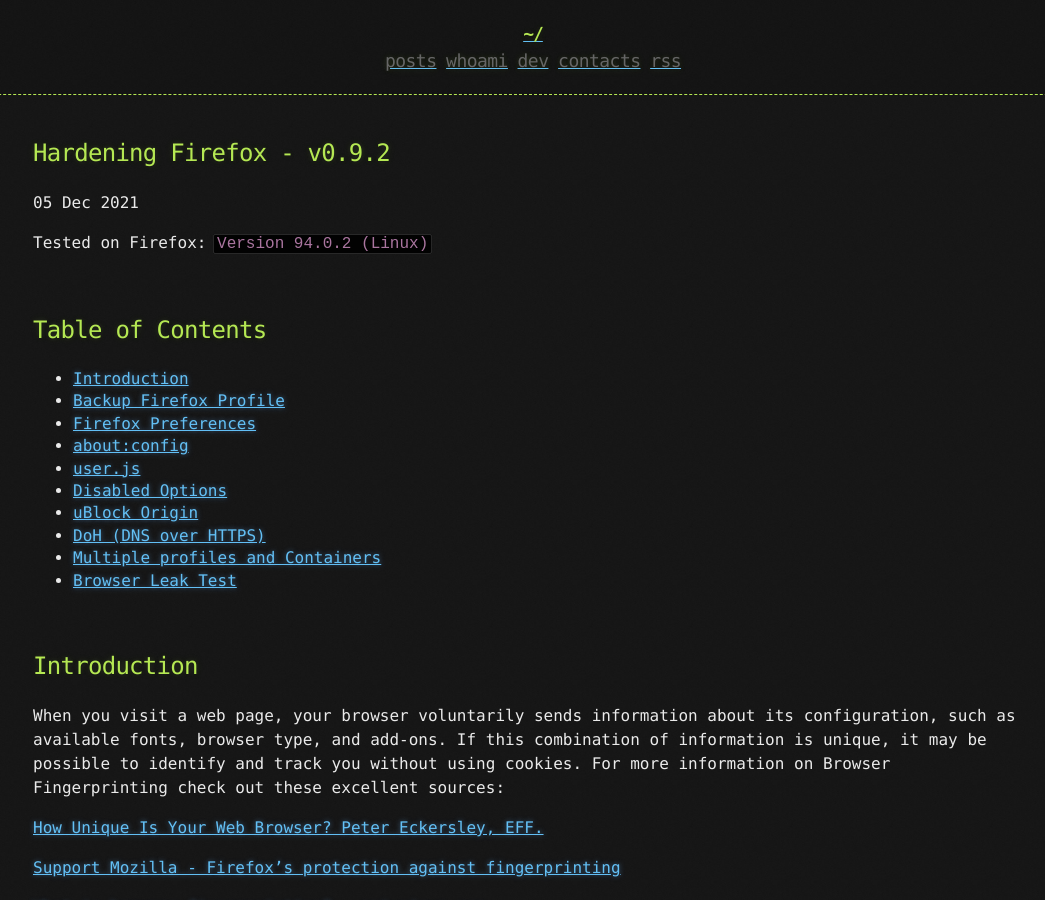
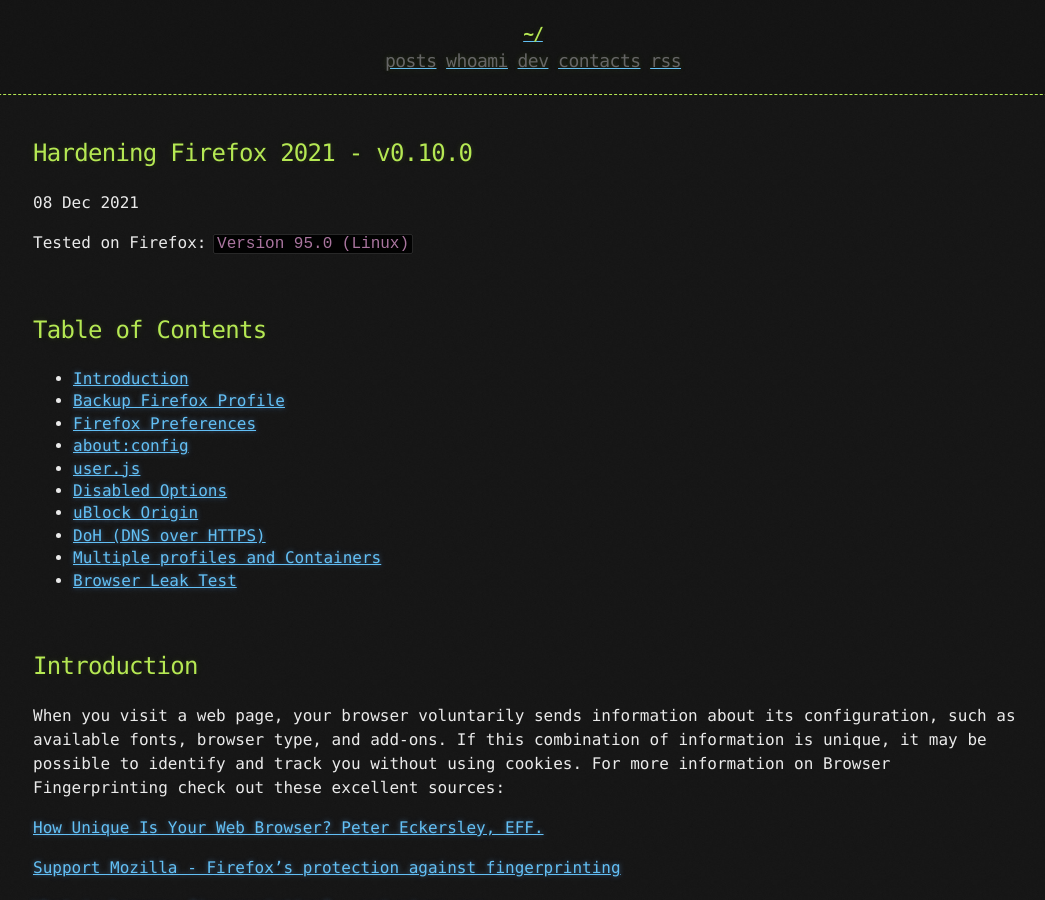
Before and after one commit to brainfucksec/brainfucksec.github.io, a Jekyll site: the page built from _posts/2021-10-03-hardening-firefox-2021.md, in a window 1280 px wide and 900 px high. Shown: the whole window, without its empty margins (107-1152 px from the left). Built offline with Jekyll 4.4.1, drawn with Linux system fonts in a browser that asks for light colours; some of the changed text lies outside the part shown.

Commit message:
Update (rev) 2021-10-03-hardening-firefox-2021.md

```diff
--- a/_posts/2021-10-03-hardening-firefox-2021.md
+++ b/_posts/2021-10-03-hardening-firefox-2021.md
@@ -1,10 +1,10 @@
 ---
 layout: post
-title: "Hardening Firefox - v0.9.2"
-date: 2021-12-05
+title: "Hardening Firefox 2021 - v0.10.0"
+date: 2021-12-08
 ---
 
-Tested on Firefox: `Version 94.0.2 (Linux)`
+Tested on Firefox: `Version 95.0 (Linux)`
 
 <br>
 
```
Also changed, not shown: other parts of _posts/2021-10-03-hardening-firefox-2021.md (+2 -0 lines).
